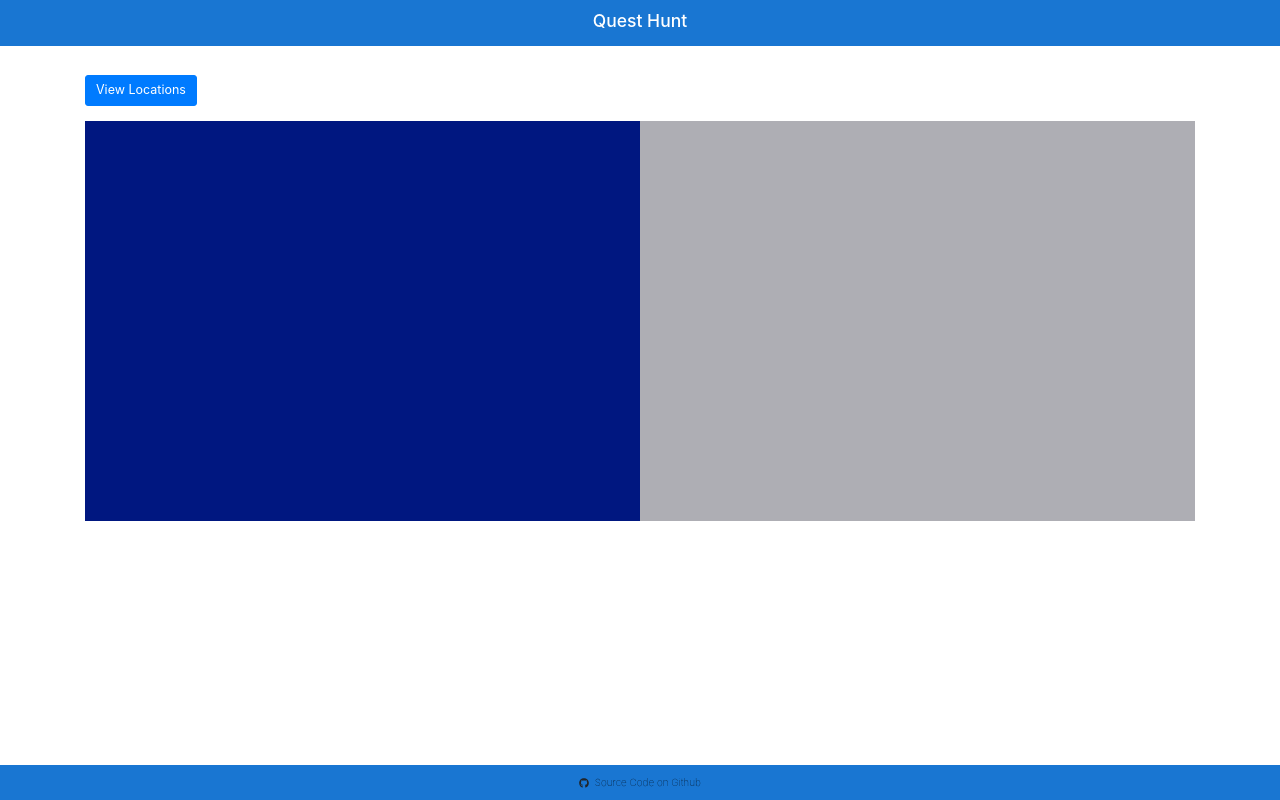
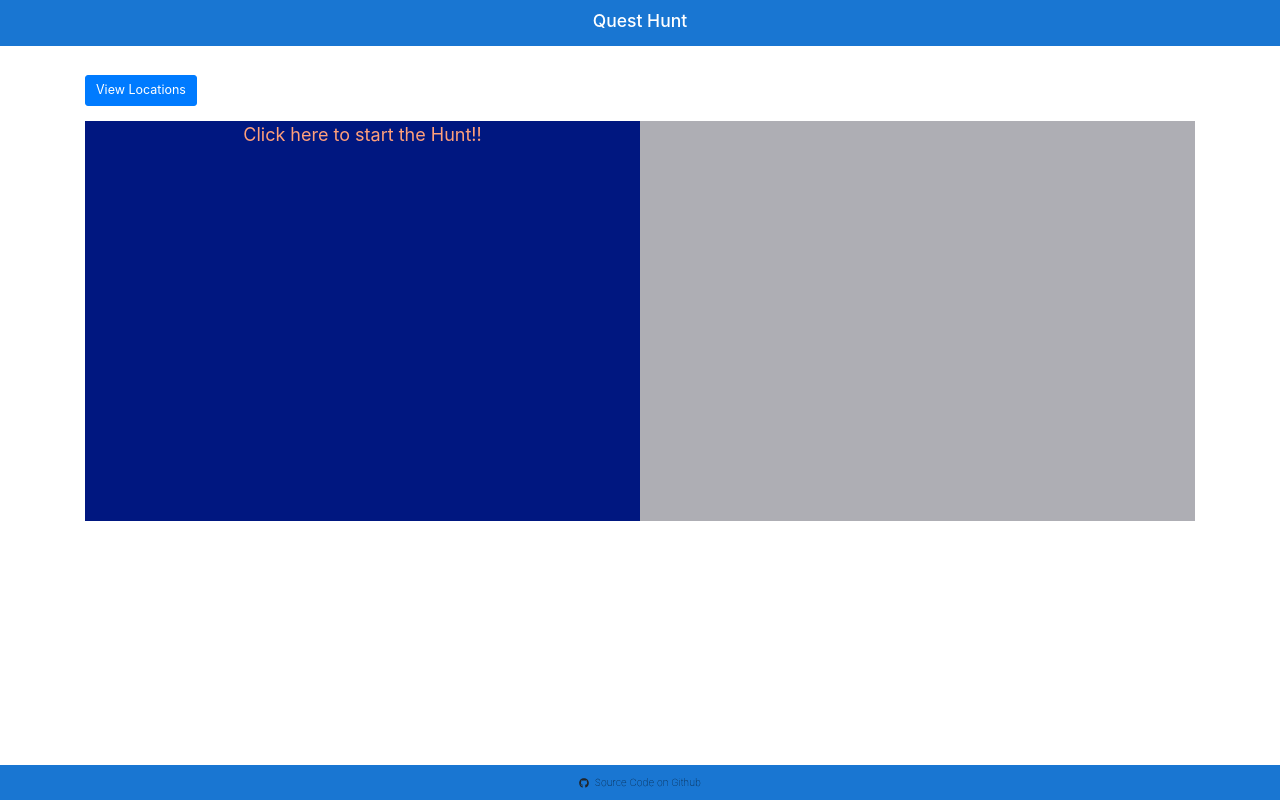
Before and after one commit to Rajshekar2641/FSA-12, a React (Create React App) app in the folder questhunt/: page / in a window 1280 px wide. Built offline with nearby package versions, Linux system fonts and the light colour scheme; no server answers.

Commit message:
fixed refresh issue

```diff
--- a/questhunt/package.json
+++ b/questhunt/package.json
@@ -18,6 +18,7 @@
     "react-icons": "^4.2.0",
     "react-router-dom": "^5.2.0",
     "react-scripts": "4.0.3",
+    "react-toastify": "^7.0.3",
     "web-vitals": "^1.1.1"
   },
   "scripts": {
--- a/questhunt/src/components/locations-list.component.js
+++ b/questhunt/src/components/locations-list.component.js
@@ -40,6 +40,11 @@ export default class LocationsList extends Component {
     }
 
     locationList() {
+        axios.get('https://questhunt-backend.herokuapp.com/locations/')
+        .then(response => {
+            this.setState({ locations: response.data });
+            console.log(response.data);
+        })
         return this.state.locations.map(function(currentLocation, i){
             return <Location location={currentLocation} key={i} />;
         })
--- a/questhunt/src/components/main-color-app.component.js
+++ b/questhunt/src/components/main-color-app.component.js
@@ -189,7 +189,7 @@ export default class MainComponent extends Component {
                       <div class="d-flex justify-content-center mb-3">
                           <div className = "myTable" id = "myTable">
                               <div className = "myTable-row" id = "myTable-row">
-                                  <div id="colorSelector1"></div>
+                                  <div id="colorSelector1">Click here to start the Hunt!!</div>
                                   <div id="colorSelector2"></div>
                                 </div>
                             </div>
--- a/questhunt/src/styles/index.css
+++ b/questhunt/src/styles/index.css
@@ -22,6 +22,7 @@ article{
   #colorSelector1{
     width: 50%;
     display: table-cell;
+    font-size: large;
     background: rgb(0, 23, 128);
     color: lightsalmon;
 }
```
Also changed, not shown: 1 other file (tests, documents, lock files or other folders).
